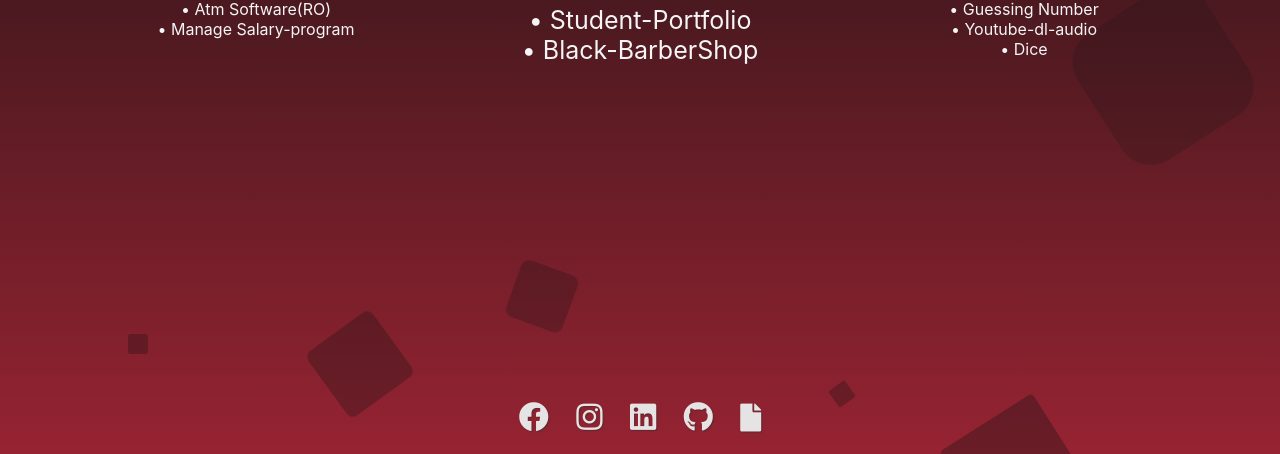
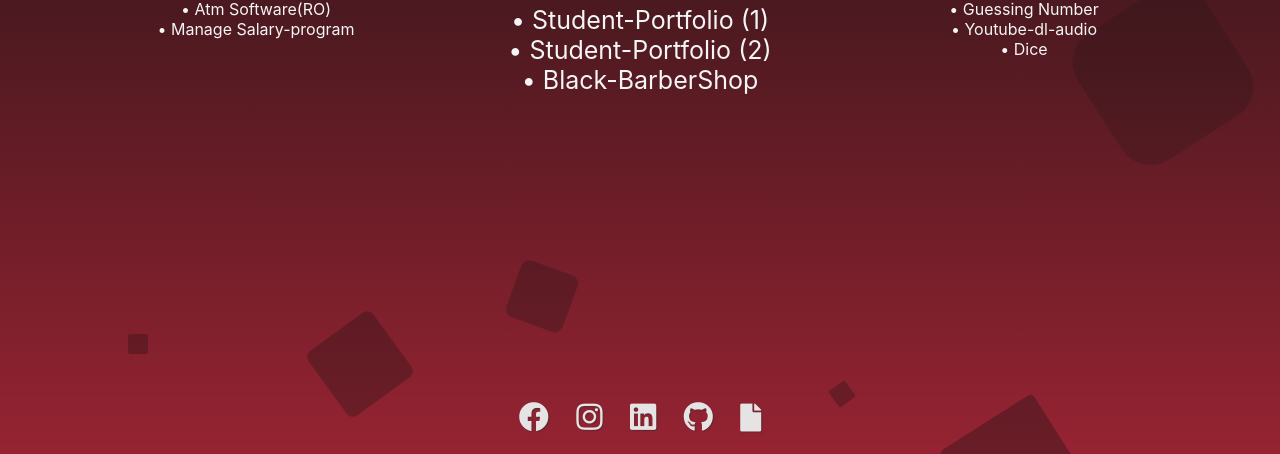
Before and after one commit to vlaadbf/B.Vlad, a plain HTML site: page projects.html in a window 1280 px wide. Shown: the part 346-800 px from the top of the page. Drawn offline with Linux system fonts and the light colour scheme.

Commit message:
update project

```diff
--- a/projects.html
+++ b/projects.html
@@ -53,7 +53,11 @@
             Websites <i class="fas fa-globe"></i>
          </h2>
          <a href="https://vlaadbf.github.io/Minerva-Cioiu/">
-          • Student-Portfolio
+          • Student-Portfolio (1)
+        </a>
+        <br>
+        <a href="https://vlaadbf.github.io/S.Andreea/">
+          • Student-Portfolio (2)
         </a>
         <br>
          <a href="https://vlaadbf.github.io/Black-BarberShop/">
@@ -84,8 +88,12 @@
             Websites <i class="fas fa-globe"></i>
          </h2>
          <a href="https://vlaadbf.github.io/Minerva-Cioiu/">
-          • Student-Portfolio
+          • Student-Portfolio (1)
        </a>
+          <br>
+          <a href="https://vlaadbf.github.io/S.Andreea/">
+            • Student-Portfolio (2)
+          </a>
           <br>
          <a href="https://vlaadbf.github.io/Black-BarberShop/">
           • Black-BarberShop
```
